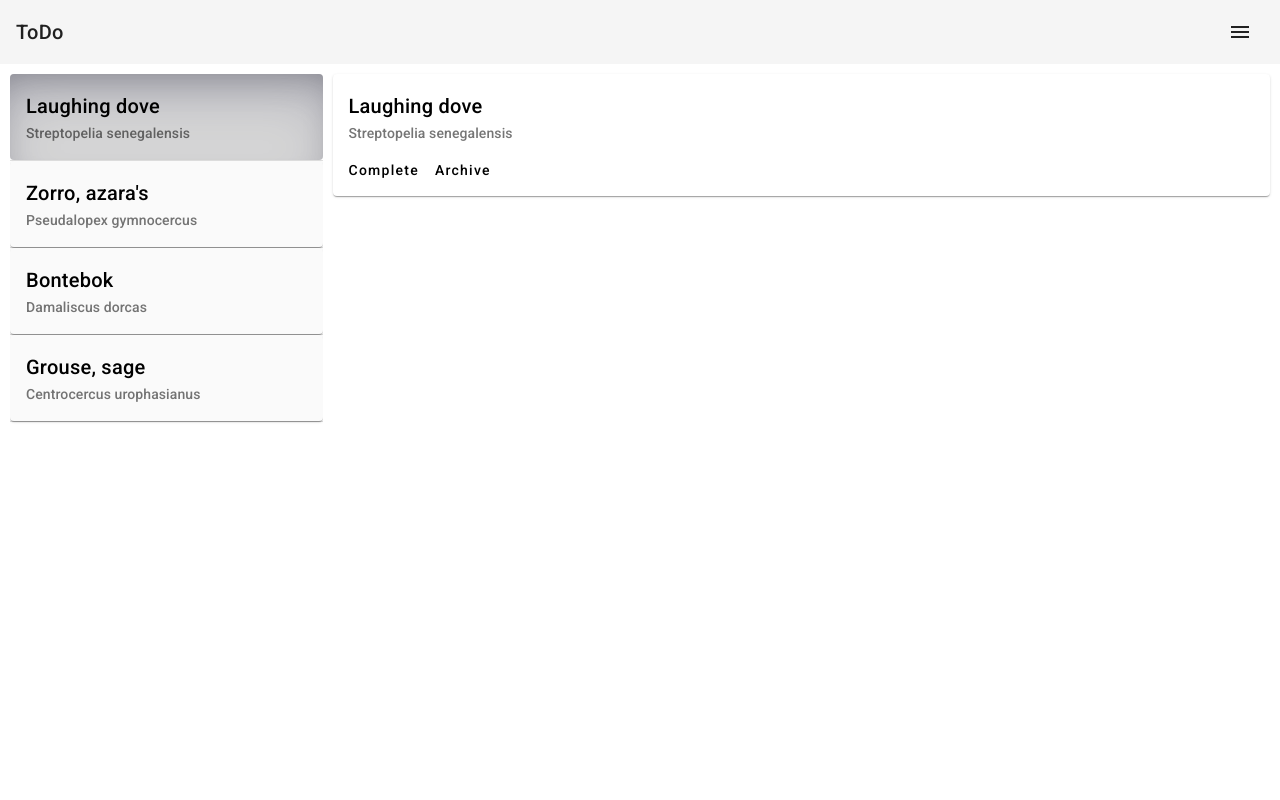
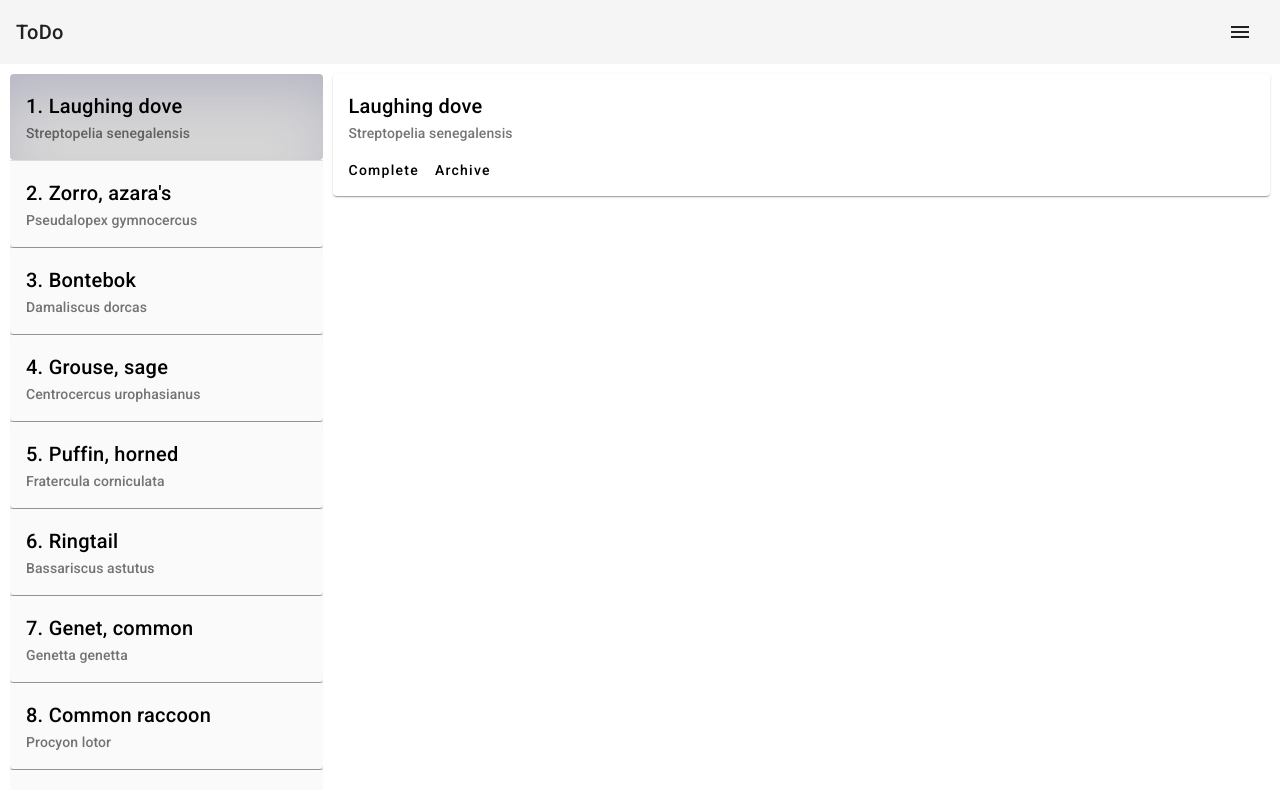
Before and after one commit to friedmannhen/ToDoApp-Angular, an Angular app in the folder TodoApp/: page / in a window 1280 px wide. Built offline with nearby package versions, Linux system fonts and the light colour scheme.

Commit message:
added dragging functionality do the todo list

```diff
--- a/TodoApp/src/app/app.component.scss
+++ b/TodoApp/src/app/app.component.scss
@@ -27,17 +27,13 @@
 
 ::-webkit-scrollbar-thumb {
   background-color: #888;
-  /* Color of the scrollbar thumb */
   border-radius: 4px;
-  /* Rounded corners */
 }
 
 ::-webkit-scrollbar-thumb:hover {
   background-color: #555;
-  /* Color of the thumb on hover */
 }
 
 ::-webkit-scrollbar-track {
   background-color: #ddd;
-  /* Color of the scrollbar track */
 }
--- a/TodoApp/src/app/components/todo-list/todo-list.component.html
+++ b/TodoApp/src/app/components/todo-list/todo-list.component.html
@@ -1,8 +1,9 @@
-<div class="todo-list">
-    <div class="item-wrap" *ngFor="let item of todos; let i = index" (click)="onTodoClick(item , i)">
+<div cdkDropList class="todo-list" (cdkDropListDropped)="drop($event)">
+    <div cdkDrag class="item-wrap" *ngFor="let item of todos; let i = index" (click)="onTodoClick(item , i)">
         <mat-card [ngClass]="{selected:item.selected}">
+            <div class="custom-placeholder" *cdkDragPlaceholder></div>
             <mat-card-content>
-                <mat-card-title>{{item.title}}</mat-card-title>
+                <mat-card-title>{{i+1}}. {{item.title}}</mat-card-title>
                 <mat-card-subtitle>{{item.description}}</mat-card-subtitle>
             </mat-card-content>
         </mat-card>
--- a/TodoApp/src/app/components/todo-list/todo-list.component.scss
+++ b/TodoApp/src/app/components/todo-list/todo-list.component.scss
@@ -1,8 +1,6 @@
 .item-wrap {
   mat-card {
     background-color: #fafafa;
-
-
   }
 
   mat-card:hover {
@@ -10,8 +8,38 @@
     cursor: pointer;
   }
 
-    .selected {
+  .selected,
+  mat-card:active {
     background-color: #d7d7d7;
-        box-shadow: rgba(50, 50, 93, 0.25) 0px 30px 60px -12px inset, rgba(0, 0, 0, 0.3) 0px 18px 36px -18px inset;
+    box-shadow: rgba(81, 81, 139, 0.25) 0px 30px 60px -12px inset;
   }
 }
+
+
+
+.cdk-drag-preview {
+  box-sizing: border-box;
+  border-radius: 4px;
+  box-shadow: 0 5px 5px -3px rgba(0, 0, 0, 0.2),
+              0 8px 10px 1px rgba(0, 0, 0, 0.14),
+              0 3px 14px 2px rgba(0, 0, 0, 0.12);
+}
+
+.cdk-drag-animating {
+  transition: transform 250ms cubic-bezier(0, 0, 0.2, 1);
+}
+
+.item-wrap:last-child {
+  border: none;
+}
+
+.todo-list.cdk-drop-list-dragging .item-wrap:not(.cdk-drag-placeholder) {
+  transition: transform 250ms cubic-bezier(0, 0, 0.2, 1);
+}
+
+.custom-placeholder {
+  background: #ccc;
+  border: dotted 3px #999;
+  min-height: 81px;
+  transition: transform 250ms cubic-bezier(0, 0, 0.2, 1);
+}
--- a/TodoApp/src/app/components/todo-list/todo-list.component.ts
+++ b/TodoApp/src/app/components/todo-list/todo-list.component.ts
@@ -1,3 +1,4 @@
+import { CdkDragDrop, moveItemInArray } from '@angular/cdk/drag-drop';
 import { Component } from '@angular/core';
 import { Subscription } from 'rxjs';
 import { ITodo } from 'src/app/models/todo.interface';
@@ -30,4 +31,8 @@ export class TodoListComponent {
     this.todos[index].selected = true;
   }
   ngOnDestroy(): void {}
+
+    drop(event: CdkDragDrop<string[]>) {
+    moveItemInArray(this.todos, event.previousIndex, event.currentIndex);
+  }
 }
--- a/TodoApp/src/app/services/todo.service.ts
+++ b/TodoApp/src/app/services/todo.service.ts
@@ -39,62 +39,62 @@ export class TodoService {
       endDate: '12/09/2022',
       selected: false,
     },
-    // {
-    //   title: 'Puffin, horned',
-    //   description: 'Fratercula corniculata',
-    //   isCompleted: true,
-    //   isArchived: false,
-    //   endDate: '10/06/2023',
-    //   selected: false,
-    // },
-    // {
-    //   title: 'Ringtail',
-    //   description: 'Bassariscus astutus',
-    //   isCompleted: true,
-    //   isArchived: true,
-    //   endDate: '15/10/2023',
-    //   selected: false,
-    // },
-    // {
-    //   title: 'Genet, common',
-    //   description: 'Genetta genetta',
-    //   isCompleted: true,
-    //   isArchived: false,
-    //   endDate: '15/04/2024',
-    //   selected: false,
-    // },
-    // {
-    //   title: 'Common raccoon',
-    //   description: 'Procyon lotor',
-    //   isCompleted: true,
-    //   isArchived: true,
-    //   endDate: '03/02/2023',
-    //   selected: false,
-    // },
-    // {
-    //   title: 'Black and white colobus',
-    //   description: 'Colobus guerza',
-    //   isCompleted: true,
-    //   isArchived: true,
-    //   endDate: '20/04/2024',
-    //   selected: false,
-    // },
-    // {
-    //   title: 'Savanna baboon',
-    //   description: 'Papio cynocephalus',
-    //   isCompleted: true,
-    //   isArchived: false,
-    //   endDate: '06/11/2022',
-    //   selected: false,
-    // },
-    // {
-    //   title: 'Squirrel, grey-footed',
-    //   description: 'Paraxerus cepapi',
-    //   isCompleted: false,
-    //   isArchived: true,
-    //   endDate: '22/12/2022',
-    //   selected: false,
-    // },
+    {
+      title: 'Puffin, horned',
+      description: 'Fratercula corniculata',
+      isCompleted: true,
+      isArchived: false,
+      endDate: '10/06/2023',
+      selected: false,
+    },
+    {
+      title: 'Ringtail',
+      description: 'Bassariscus astutus',
+      isCompleted: true,
+      isArchived: true,
+      endDate: '15/10/2023',
+      selected: false,
+    },
+    {
+      title: 'Genet, common',
+      description: 'Genetta genetta',
+      isCompleted: true,
+      isArchived: false,
+      endDate: '15/04/2024',
+      selected: false,
+    },
+    {
+      title: 'Common raccoon',
+      description: 'Procyon lotor',
+      isCompleted: true,
+      isArchived: true,
+      endDate: '03/02/2023',
+      selected: false,
+    },
+    {
+      title: 'Black and white colobus',
+      description: 'Colobus guerza',
+      isCompleted: true,
+      isArchived: true,
+      endDate: '20/04/2024',
+      selected: false,
+    },
+    {
+      title: 'Savanna baboon',
+      description: 'Papio cynocephalus',
+      isCompleted: true,
+      isArchived: false,
+      endDate: '06/11/2022',
+      selected: false,
+    },
+    {
+      title: 'Squirrel, grey-footed',
+      description: 'Paraxerus cepapi',
+      isCompleted: false,
+      isArchived: true,
+      endDate: '22/12/2022',
+      selected: false,
+    },
   ];
   private _singleTodoSubject: BehaviorSubject<ITodo> = new BehaviorSubject(
     this.mock[0]
```
Also changed, not shown: TodoApp/src/app/material/material.module.ts (+10 -0 lines). Lines whose indentation alone changed are shown as unchanged.
